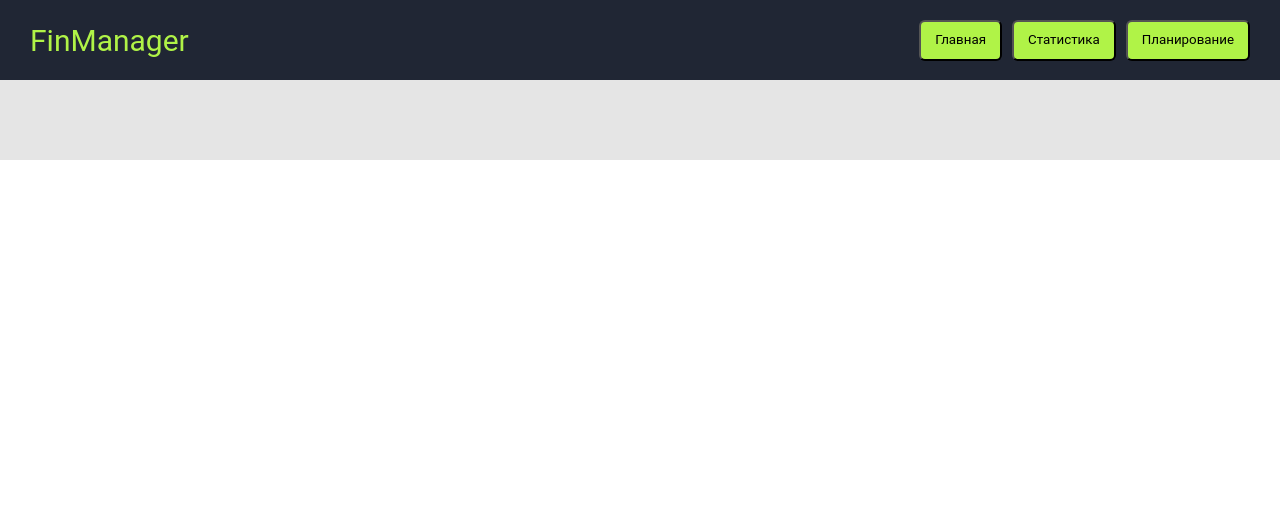
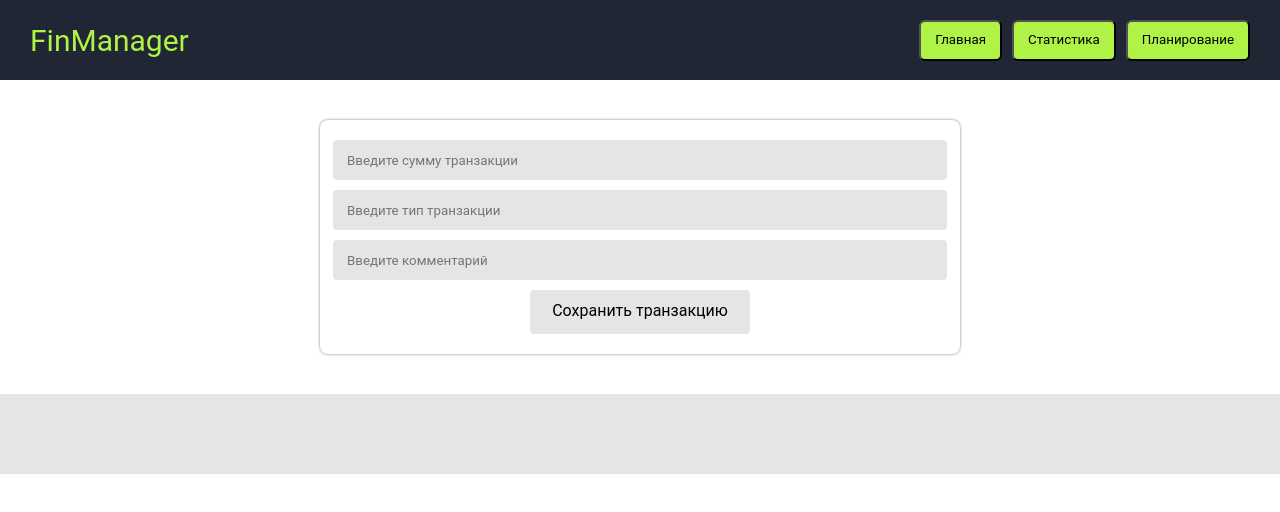
Before and after one commit to MarusovAlexei/FInManager, a React (Create React App) app: page / in a window 1280 px wide. Shown: the top 512 px of the page. Built offline with nearby package versions, Linux system fonts and the light colour scheme.

Commit message:
add: add form

```diff
--- a/src/components/comps/Input.jsx
+++ b/src/components/comps/Input.jsx
@@ -1,7 +1,20 @@
 import React from "react";
+import css from "../../styles/form.css";
 
-const Input = () => {
-  return <React.Fragment></React.Fragment>;
+const { Input } = css;
+
+const InputComponent = (props) => {
+  const { placeholder, maxLength } = props.params;
+
+  return (
+    <React.Fragment>
+      <Input
+        type={"text"}
+        placeholder={placeholder}
+        maxLength={maxLength}
+      ></Input>
+    </React.Fragment>
+  );
 };
 
-export default Input;
+export default InputComponent;
--- a/src/components/pages/Main.jsx
+++ b/src/components/pages/Main.jsx
@@ -1,11 +1,29 @@
 import React from "react";
 import Head from "../views/global/Head";
 import Foot from "../views/global/Foot";
+import InputComponent from "../comps/Input";
+import css from "../../styles/form.css";
+
+const { FormContainer, Button } = css;
 
 const Main = () => {
   return (
     <React.Fragment>
       <Head></Head>
+      <FormContainer>
+        <InputComponent
+          params={{ placeholder: "Введите сумму транзакции", maxLength: "100" }}
+        />
+        <InputComponent
+          params={{ placeholder: "Введите тип транзакции", maxLength: "100" }}
+        />
+        <InputComponent
+          params={{ placeholder: "Введите комментарий", maxLength: "100" }}
+        />
+        <Button backgroundColor={"rgb(229, 229, 229);"}>
+          Сохранить транзакцию
+        </Button>
+      </FormContainer>
       <Foot></Foot>
     </React.Fragment>
   );
--- a/src/components/views/global/Foot.jsx
+++ b/src/components/views/global/Foot.jsx
@@ -1,5 +1,5 @@
 import React from "react";
-import css from "../../../styles/styles";
+import css from "../../../styles/styles.css";
 
 const { FooterContainer } = css;
 
--- a/src/components/views/global/Head.jsx
+++ b/src/components/views/global/Head.jsx
@@ -1,5 +1,5 @@
 import React from "react";
-import css from "../../../styles/styles";
+import css from "../../../styles/styles.css";
 
 const { HeaderContainer, HeaderCSS } = css;
 
--- /dev/null
+++ b/src/styles/form.css.js
@@ -0,0 +1,46 @@
+import styled from "styled-components";
+
+const css = {
+  FormContainer: styled.div`
+    display: flex;
+    flex-direction: column;
+    align-items: center;
+    justify-content: flex-start;
+    position: relative;
+    width: 600px;
+    height: auto;
+    min-height: 60px;
+    border-radius: 8px;
+    box-shadow: 0px 0px 3px gray;
+    margin: 40px auto 40px;
+    padding: 20px;
+  `,
+  Input: styled.input`
+    display: block;
+    position: relative;
+    width: 100%;
+    height: 40px;
+    outline: none;
+    border: none;
+    background-color: rgb(229, 229, 229);
+    border-radius: 4px;
+    padding-left: 14px;
+    margin-bottom: 10px;
+    & :last-child {
+      margin-bottom: 0px;
+    }
+  `,
+  Button: styled.span`
+    display: block;
+    position: relative;
+    width: 220px;
+    height: 44px;
+    line-height: 42px;
+    border-radius: 4px;
+    text-align: center;
+    cursor: pointer;
+    background-color: ${(props) => props.backgroundColor};
+  `,
+};
+
+export default css;
--- a/src/temp.css
+++ /dev/null
@@ -1,2 +0,0 @@
-.ss {
-}
```
Also changed, not shown: src/styles/styles.css.js (renamed from src/styles/styles.js).
